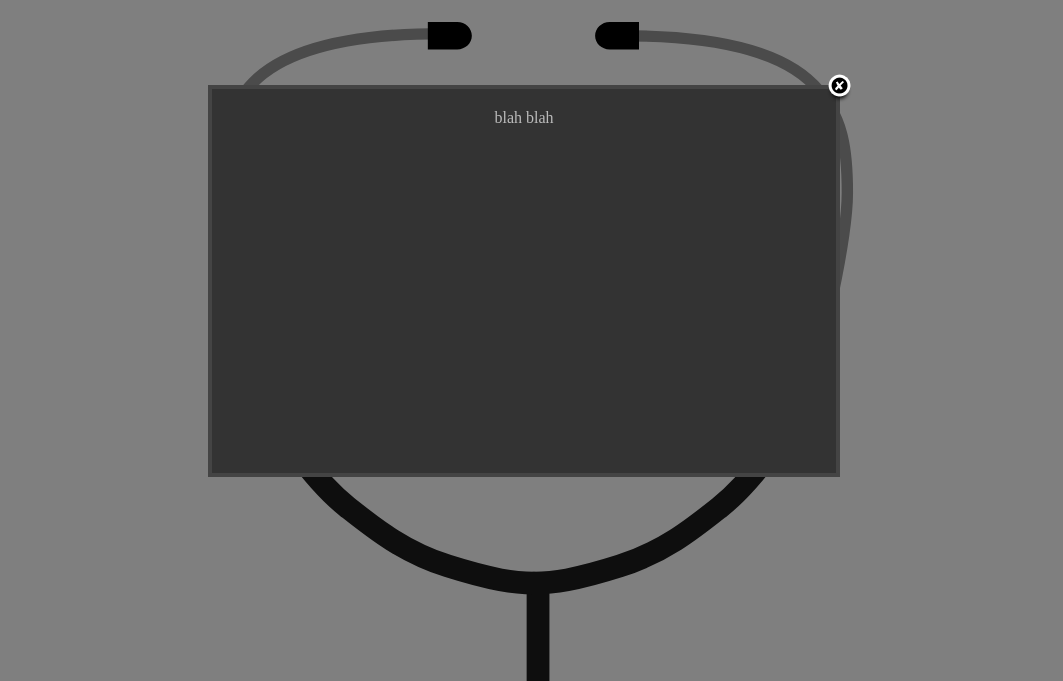
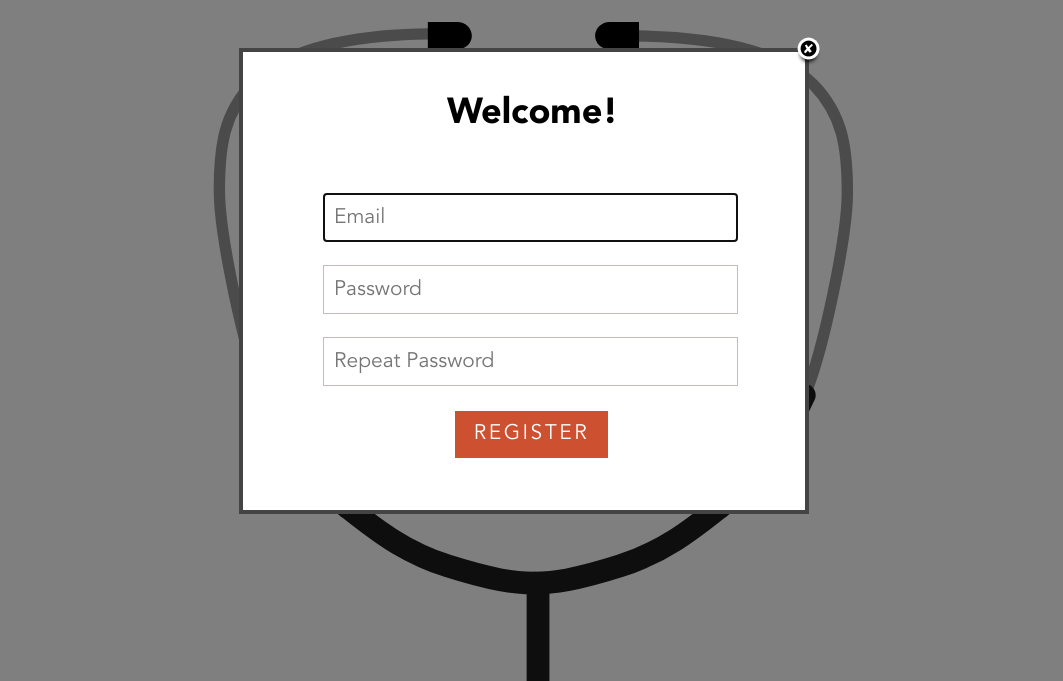
Before and after one commit to nhershey/ReMed, a plain HTML site: page index.html in a window 1280 px wide. Both pictures are taken after a click on the element "SIGN UP". Shown: the part 119-800 px from the top of the page, without its empty margins (116-1179 px from the left). Drawn offline with nearby package versions, Linux system fonts and the light colour scheme; files whose address does not match are found by name.

Commit message:
modal done and home styling fixed

```diff
--- a/css/basic.css
+++ b/css/basic.css
@@ -15,12 +15,13 @@
 
 /* Container */
 #simplemodal-container {
-	height:360px;
-	width:600px;
+	height:434px;
+	width:538px;
 	color:#bbb;
-	background-color:#333;
+	background-color:#FFF;
 	border:4px solid #444;
 	padding:12px;
+	background-image: 'svg_cheats/sign-up-modal-supported.svg';
 }
 #simplemodal-container .simplemodal-data {
 	padding:8px;
--- a/css/styling.css
+++ b/css/styling.css
@@ -209,3 +209,44 @@ body {
 #dropdownpic {
 	width: 100%;
 }
+
+/*Register Modal*/
+#txtEmailRegister {
+	width: 415px;
+	height: 49px;
+	left: 80px;
+	top: 141px;
+	font-size: 21px;
+}
+#txtPasswordRegister {
+	width: 415px;
+	height: 49px;
+	left: 80px;
+	top: 213px;
+	font-size: 21px;
+}
+#txtPassword2Register {
+	width: 415px;
+	height: 49px;
+	left: 80px;
+	top: 285px;
+	font-size: 21px;
+}
+#btnRegister {
+	width: 133px;
+	height: 27px;
+	left: 212px;
+	top: 359px;
+	font-size: 21px;
+	padding: 10px;
+	letter-spacing: 2.5px;
+}
+#welcome {
+	position:absolute;
+	font-family: Avenir-black;
+	top: 41px;
+	color: #000;
+	text-align: center;
+	font-size: 36px;
+	left: 204px;
+}
--- a/index.html
+++ b/index.html
@@ -52,7 +52,12 @@
 
 	</div>
 	<div id="modal-content">
-	blah blah
+		<!--<img src="svg_cheats/sign-up-modal-supported.svg">-->
+		<div id="welcome">Welcome!</div>
+		<input type="text" class="txt" id="txtEmailRegister" placeholder="Email">
+		<input type="password" class="txt" id="txtPasswordRegister" placeholder="Password">
+		<input type="password" class="txt" id="txtPassword2Register" placeholder="Repeat Password">
+		<div class="btn basic" id="btnRegister"> REGISTER </div>
 	</div>
 
 </body>
```
Also changed, not shown: home.html (+2 -2 lines).
